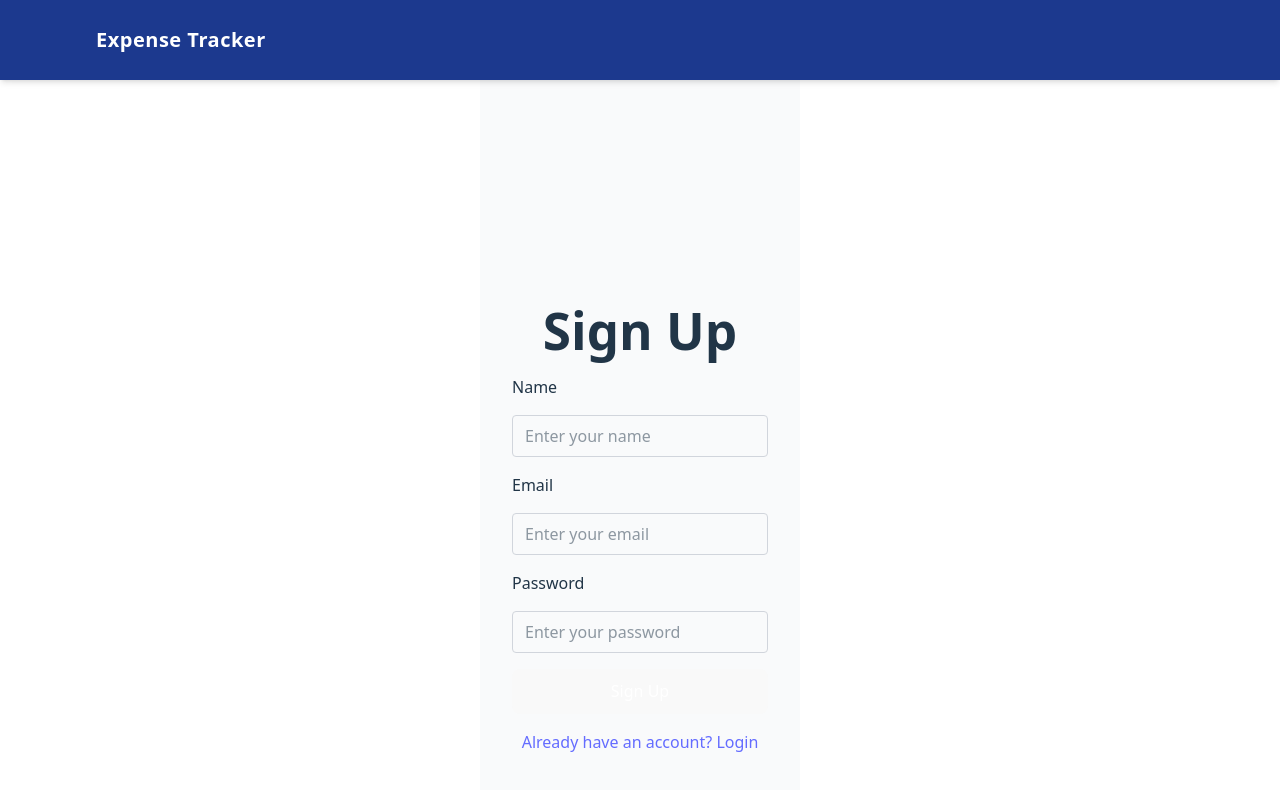
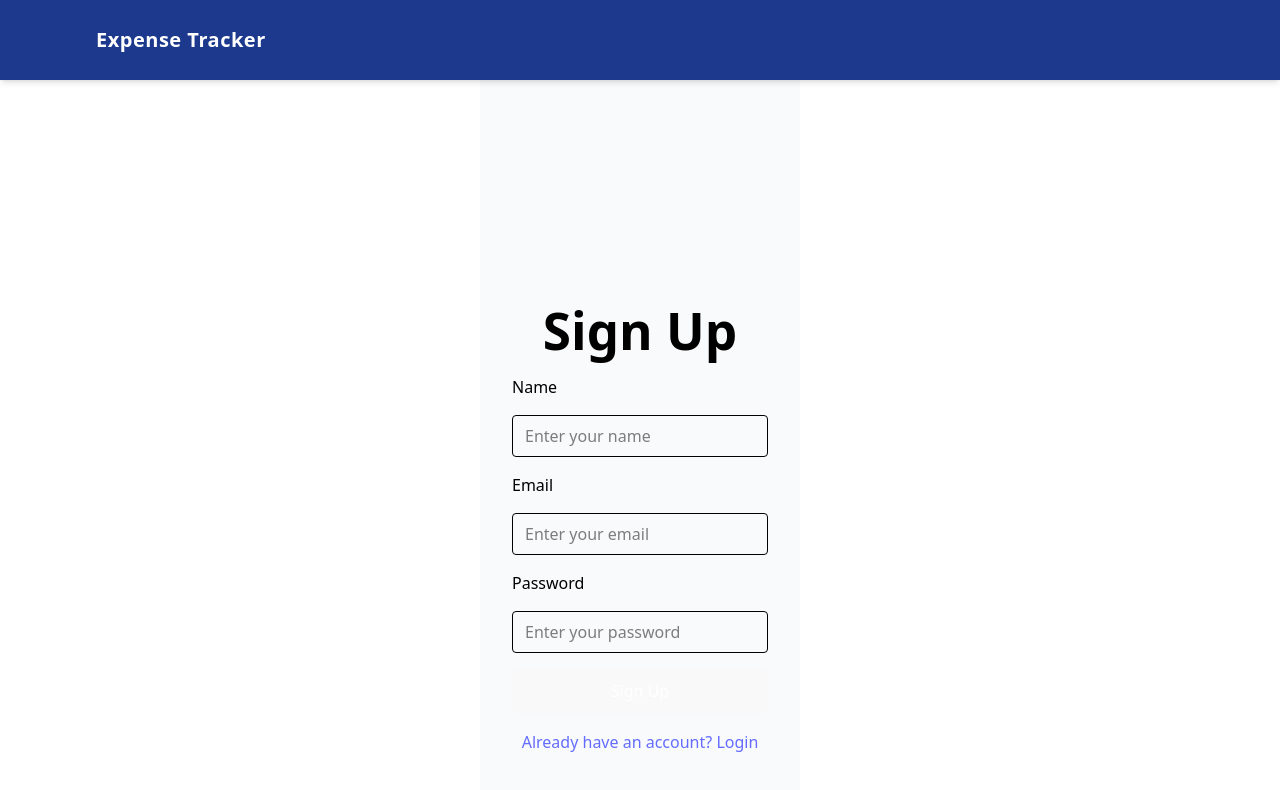
Before and after one commit to sandeepkumar23f/Expense-Tracker, a React (Vite) app in the folder frontend/: page /signup in a window 1280 px wide. Shown: the top 790 px of the page. Built offline with nearby package versions, Linux system fonts and the light colour scheme.

Commit message:
fixed the ui of login and signup page

```diff
--- a/frontend/src/components/Login.jsx
+++ b/frontend/src/components/Login.jsx
@@ -40,24 +40,24 @@ export default function Login() {
   }
   return (
   <div className="flex flex-col justify-center items-center min-h-screen space-y-4">
-    <h1 className="text-2xl font-semibold">Login</h1>
+    <h1 className="text-2xl font-semibold text-black">Login</h1>
 
-    <label className="w-64 text-left">Email</label>
+    <label className="w-64 text-left text-black">Email</label>
     <input
       type="text"
       placeholder="Enter user email"
       value={userData.email}
       onChange={(e) => setUserData({ ...userData, email: e.target.value })}
-      className="w-64 border border-gray-300 rounded px-3 py-2"
+      className="w-64 border border-black rounded px-3 py-2 text-black"
     />
 
-    <label className="w-64 text-left">Password</label>
+    <label className="w-64 text-left text-black">Password</label>
     <input
       type="password"
       placeholder="Enter user password"
       value={userData.password}
       onChange={(e) => setUserData({ ...userData, password: e.target.value })}
-      className="w-64 border border-gray-300 rounded px-3 py-2"
+      className="w-64 border border-black rounded px-3 py-2 text-black"
     />
 
     <button
--- a/frontend/src/components/SignUp.jsx
+++ b/frontend/src/components/SignUp.jsx
@@ -33,33 +33,33 @@ export default function SignUp(){
     }
     return (
   <div className="flex flex-col justify-center items-center min-h-screen space-y-4">
-    <h1 className="text-2xl font-semibold">Sign Up</h1>
+    <h1 className="text-2xl font-semibold text-black">Sign Up</h1>
 
-    <label className="w-64 text-left">Name</label>
+    <label className="w-64 text-left text-black">Name</label>
     <input
       type="text"
       placeholder="Enter your name"
       value={userData.name}
       onChange={(e) => setUserData({ ...userData, name: e.target.value })}
-      className="w-64 border border-gray-300 rounded px-3 py-2"
+      className="w-64 border border-black rounded px-3 py-2 text-black"
     />
 
-    <label className="w-64 text-left">Email</label>
+    <label className="w-64 text-left text-black">Email</label>
     <input
       type="email"
       placeholder="Enter your email"
       value={userData.email}
       onChange={(e) => setUserData({ ...userData, email: e.target.value })}
-      className="w-64 border border-gray-300 rounded px-3 py-2"
+      className="w-64 border border-black rounded px-3 py-2 text-black"
     />
 
-    <label className="w-64 text-left">Password</label>
+    <label className="w-64 text-left text-black">Password</label>
     <input
       type="password"
       placeholder="Enter your password"
       value={userData.password}
       onChange={(e) => setUserData({ ...userData, password: e.target.value })}
-      className="w-64 border border-gray-300 rounded px-3 py-2"
+      className="w-64 border border-black rounded px-3 py-2 text-black"
     />
 
     <button
```
